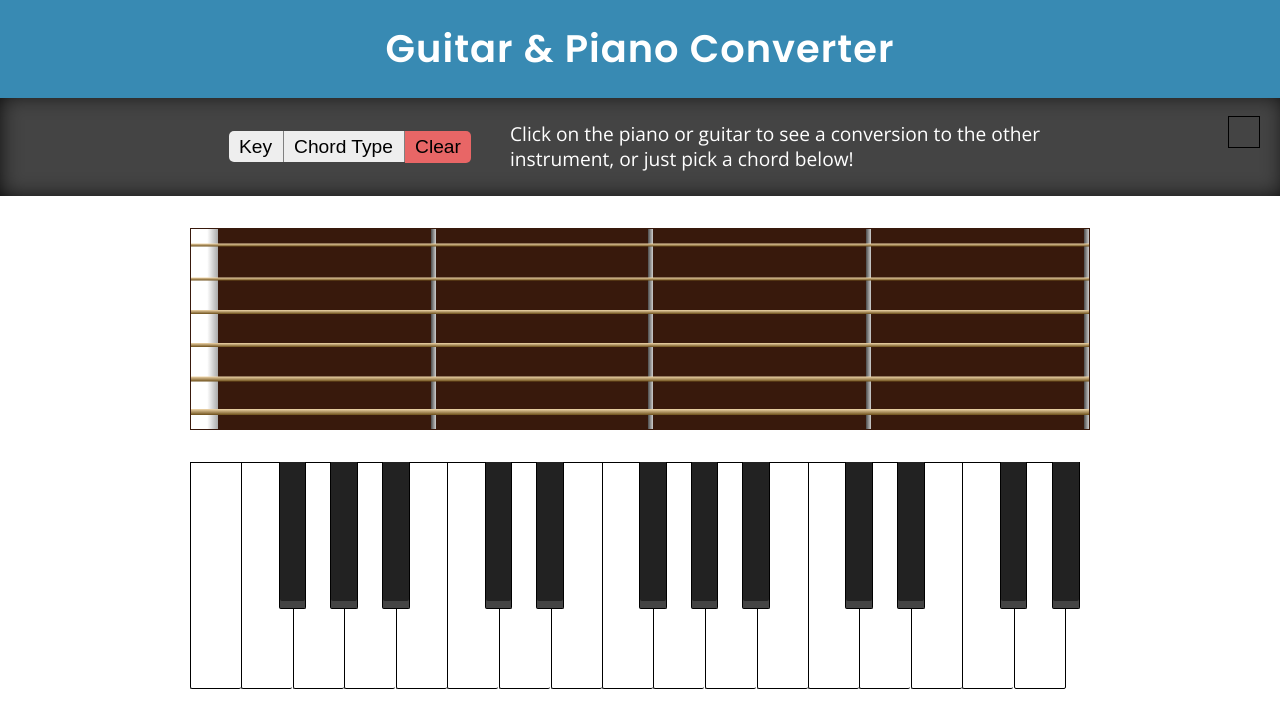
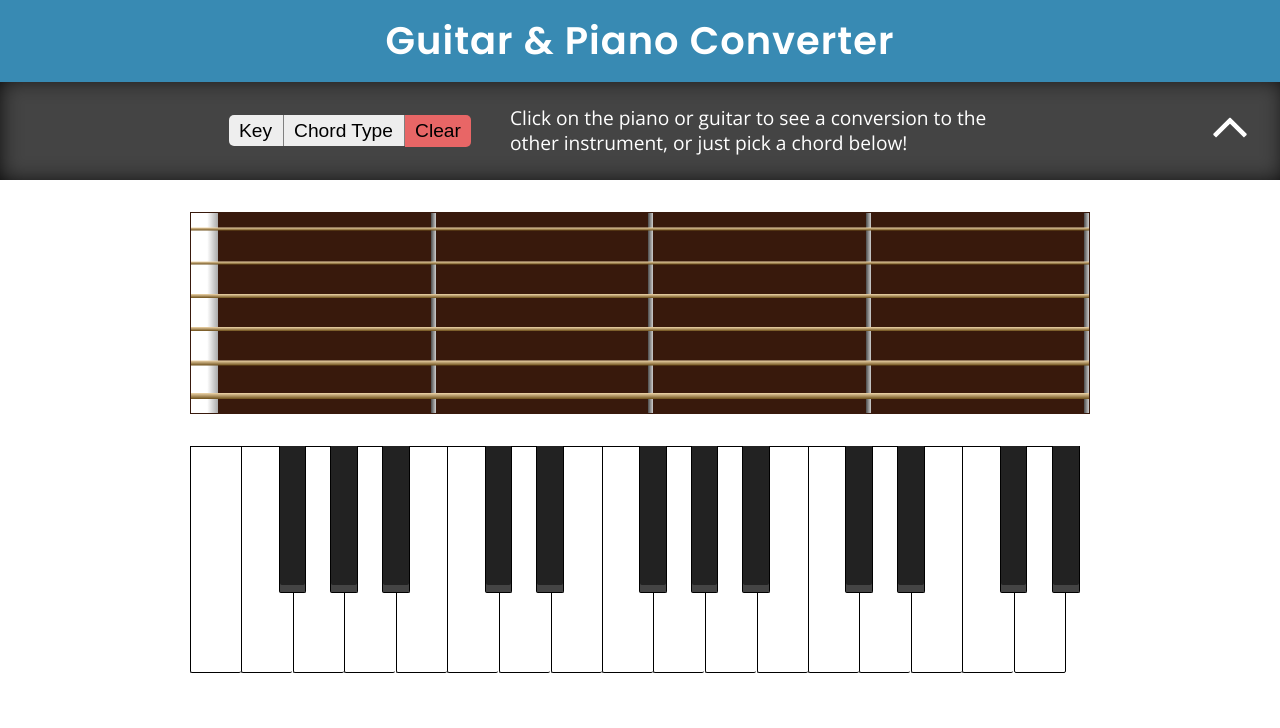
Before and after one commit to cwklausing/guitar-piano-converter, a React (Create React App) app: page / in a window 1280 px wide. Shown: the top 728 px of the page. Built offline with nearby package versions, Linux system fonts and the light colour scheme.

Commit message:
add menu open/close state, dropdown button, CSS transitions

```diff
--- a/public/index.html
+++ b/public/index.html
@@ -10,6 +10,14 @@
     <title>Guitar & Piano Converter | An Interactive App to Convert Between Guitar and Piano</title>
   </head>
   <body>
+    <svg style="position: absolute; width: 0; height: 0;" width="0" height="0">
+      <defs>
+        <symbol id="icon-angle-down" viewBox="0 0 18 28">
+        <title>angle-down</title>
+        <path d="M16.797 11.5c0 0.125-0.063 0.266-0.156 0.359l-7.281 7.281c-0.094 0.094-0.234 0.156-0.359 0.156s-0.266-0.063-0.359-0.156l-7.281-7.281c-0.094-0.094-0.156-0.234-0.156-0.359s0.063-0.266 0.156-0.359l0.781-0.781c0.094-0.094 0.219-0.156 0.359-0.156 0.125 0 0.266 0.063 0.359 0.156l6.141 6.141 6.141-6.141c0.094-0.094 0.234-0.156 0.359-0.156s0.266 0.063 0.359 0.156l0.781 0.781c0.094 0.094 0.156 0.234 0.156 0.359z"></path>
+        </symbol>
+      </defs>
+    </svg>
     <noscript>
       You need to enable JavaScript to run this app.
     </noscript>
--- a/src/App.css
+++ b/src/App.css
@@ -55,18 +55,28 @@ h6 {
 	line-height: 1.3;
 }
 
+.app-main {
+	transform: translateY(0px);
+	transition:
+		transform 600ms cubic-bezier(0.29, 0.69, 0.34, 0.99);
+}
+
+.menu-closed .app-main {
+	transform: translateY(-200px);
+}
+
 .header__banner {
+	background-color: #388ab3;
 	position: relative;
+    padding: 1rem 5rem 1rem 1rem;
 	z-index: 1;
 }
 
 .header__title {
-	background-color: #388ab3;
 	color: white;
-	font-size: 2rem;
+	font-size: 1.5rem;
+    text-align: left;
 	letter-spacing: 1px;
-	text-align: center;
-	padding: 1rem 0;
 }
 
 .menu-wrap {
@@ -76,7 +86,7 @@ h6 {
 		transform 600ms cubic-bezier(0.29, 0.69, 0.34, 0.99);
 }
 
-.menu-wrap.collapse {
+.menu-closed .menu-wrap {
 	transform: translateY(-100%);
 }
 
@@ -91,12 +101,45 @@ h6 {
 }
 
 .menu-button {
-	border: 1px solid black;
 	position: absolute;
-	bottom: -50px;
-	right: 20px;
-	height: 30px;
-	width: 30px;
+	bottom: 1rem;
+	right: 10px;
+	height: 60px;
+	width: 60px;
+	transform: translateY(93px);
+	transition:
+		transform 600ms cubic-bezier(0.29, 0.69, 0.34, 0.99);
+}
+
+.menu-closed .menu-button {
+	transform: translateY(0px);
+}
+
+.menu-closed .menu-button .icon-angle-down {
+	transform: rotateX(0deg);
+}
+
+.menu-button:hover {
+	cursor: pointer;
+}
+
+.menu__description {
+	order: 1;
+	font-family: 'Open sans', sans-serif;
+	font-size: 1.2rem;
+	padding-right: 3.5rem;
+	width: 100%;
+}
+
+.chord-picker {
+	order: 2;
+	margin: 1rem 0 0;
+	text-align: center;
+	width: 100%;
+}
+
+.chord-picker__wrap {
+	display: inline-block;
 }
 
 .menu select,
@@ -122,22 +165,14 @@ h6 {
 	border-bottom-right-radius: 5px;
 }
 
-.menu__description {
-	order: 1;
-	font-family: 'Open sans', sans-serif;
-	font-size: 1.2rem;
+.icon-angle-down {
+	fill: white;
 	width: 100%;
-}
-
-.chord-picker {
-	order: 2;
-	margin: 1rem 0 0;
-	text-align: center;
-	width: 100%;
-}
-
-.chord-picker__wrap {
-	display: inline-block;
+	height: 100%;
+	transform: rotateX(180deg);
+	transition:
+		fill 600ms cubic-bezier(0.29, 0.69, 0.34, 0.99),
+		transform 600ms cubic-bezier(0.29, 0.69, 0.34, 0.99);
 }
 
 /* App Container */
@@ -347,6 +382,14 @@ h6 {
 * Media XS
 */
 @media only screen and (min-width:400px) {
+	.menu-closed .app-main {
+		transform: translateY(-180px);
+	}
+
+	.header__banner {
+		padding: 1rem 8rem 1rem 1rem;
+	}
+
 	.guitar {
 		height: 170px;
 	}
@@ -362,6 +405,22 @@ h6 {
 }
 
 /*
+* Media SM and a half
+*/
+@media only screen and (min-width:450px) {
+	.menu-closed .app-main {
+		transform: translateY(-160px);
+	}
+	.header__banner {
+		padding: 1rem;
+	}
+
+	.menu-closed .menu-button {
+		transform: translateY(13px);
+	}
+}
+
+/*
 * Media SM
 */
 @media only screen and (min-width:600px) {
@@ -369,13 +428,29 @@ h6 {
 		width: 90%;
 	}
 
+	.menu-closed .app-main {
+		transform: translateY(-120px);
+	}
+
 	.header__title {
-		font-size: 2.4rem;
-		padding: 1.5rem 0;
+		font-size: 2.0rem;
+		text-align: center;
 	}
 
 	.menu {
 		flex-wrap: nowrap;
+	}
+
+	.menu__description {
+		padding-right: 4rem;
+	}
+
+	.menu-button {
+		right: 20px;
+	}
+
+	.menu-closed .menu-button {
+		transform: translateY(8px);
 	}
 
 	.chord-picker {
@@ -404,6 +479,15 @@ h6 {
 * Media MD
 */
 @media only screen and (min-width:800px) {
+	.menu-closed .app-main {
+		transform: translateY(-80px);
+	}
+	.header__title {
+		font-size: 2.4rem;
+	}
+	.menu-closed .menu-button {
+		transform: translateY(3px);
+	}
 	.piano {
 		height: 180px;
 	}
@@ -417,6 +501,9 @@ h6 {
 * Media LG
 */
 @media only screen and (min-width:900px) {
+	.menu-closed .app-main {
+		transform: translateY(-40px);
+	}
 	.piano {
 		height: 200px;
 	}
--- a/src/App.js
+++ b/src/App.js
@@ -1,5 +1,6 @@
 import React, { Component } from 'react';
 import Header from './Header';
+import Menu from './Menu';
 import Guitar from './Guitar';
 import Piano from './Piano';
 import chordData from './data/chords.json';
@@ -10,6 +11,7 @@ class App extends Component {
 		super();
 		this.state = {
 			notes: Array(6).fill(null),
+			menuOpen: true,
 			selectedChord: {
 				root: false,
 				type: false
@@ -35,6 +37,12 @@ class App extends Component {
 
 		this.setState({
 			notes: notes
+		});
+	}
+
+	handleMenuClick() {
+		this.setState({
+			menuOpen: !this.state.menuOpen
 		});
 	}
 
@@ -90,13 +98,16 @@ class App extends Component {
 	}
 
 	render() {
+		const menuClass = this.state.menuOpen ? '' : ' menu-closed';
 		return (
-			<div className="App">
-				<Header
+			<div className={'App' + menuClass}>
+				<Header onMenuClick={() => this.handleMenuClick()} />
+				<Menu
 					notes={this.state.notes}
 					chordData={chordData}
 					onChange={event => this.handleSelect(event)}
 					onClick={() => this.handleClear()}
+					menuOpen={this.state.menuOpen}
 					selectedChord={this.state.selectedChord}
 				/>
 				<main className="app-main">
--- a/src/Header.js
+++ b/src/Header.js
@@ -1,36 +1,16 @@
-import React, { Component } from 'react';
-import Menu from './Menu';
+import React from 'react';
 
-class Header extends Component {
-	constructor() {
-		super();
-		this.state = {
-			menuOpen: true
-		};
-	}
-	handleMenuClick() {
-		this.setState({
-			menuOpen: !this.state.menuOpen
-		});
-	}
-	render() {
+function Header(props) {
 	return (
 		<header className="header">
 			<div className="header__banner">
 				<h1 className="header__title">Guitar & Piano Converter</h1>
-					<div className="menu-button" onClick={() => this.handleMenuClick()} />
+				<div className="menu-button" onClick={() => props.onMenuClick()}>
+					<svg className="icon icon-angle-down"><use xlinkHref="#icon-angle-down" /></svg>
 				</div>
-				<Menu
-					notes={this.props.notes}
-					menuOpen={this.state.menuOpen}
-					chordData={this.props.chordData}
-					onChange={event => this.props.onChange(event)}
-					onClick={this.props.onClick}
-					selectedChord={this.props.selectedChord}
-				/>
+			</div>
 		</header>
 	);
 }
-}
 
 export default Header;
--- a/src/Menu.js
+++ b/src/Menu.js
@@ -1,7 +1,6 @@
 import React from 'react';
 
 function Menu(props) {
-	const menuOpen = props.menuOpen ? '' : ' collapse';
 	const chords = props.chordData.chords;
 	const chordTypes = props.chordData.chordTypes;
 	const chordRoots = chords.map((chordGroup, index) => {
@@ -12,7 +11,7 @@ function Menu(props) {
 	});
 
 	return (
-		<section className={'menu-wrap' + menuOpen}>
+		<section className="menu-wrap" id="the-menu">
 			<div className="menu">
 				<div className="chord-picker">
 					<div className="chord-picker__wrap">
```
Lines whose indentation alone changed are shown as unchanged.
